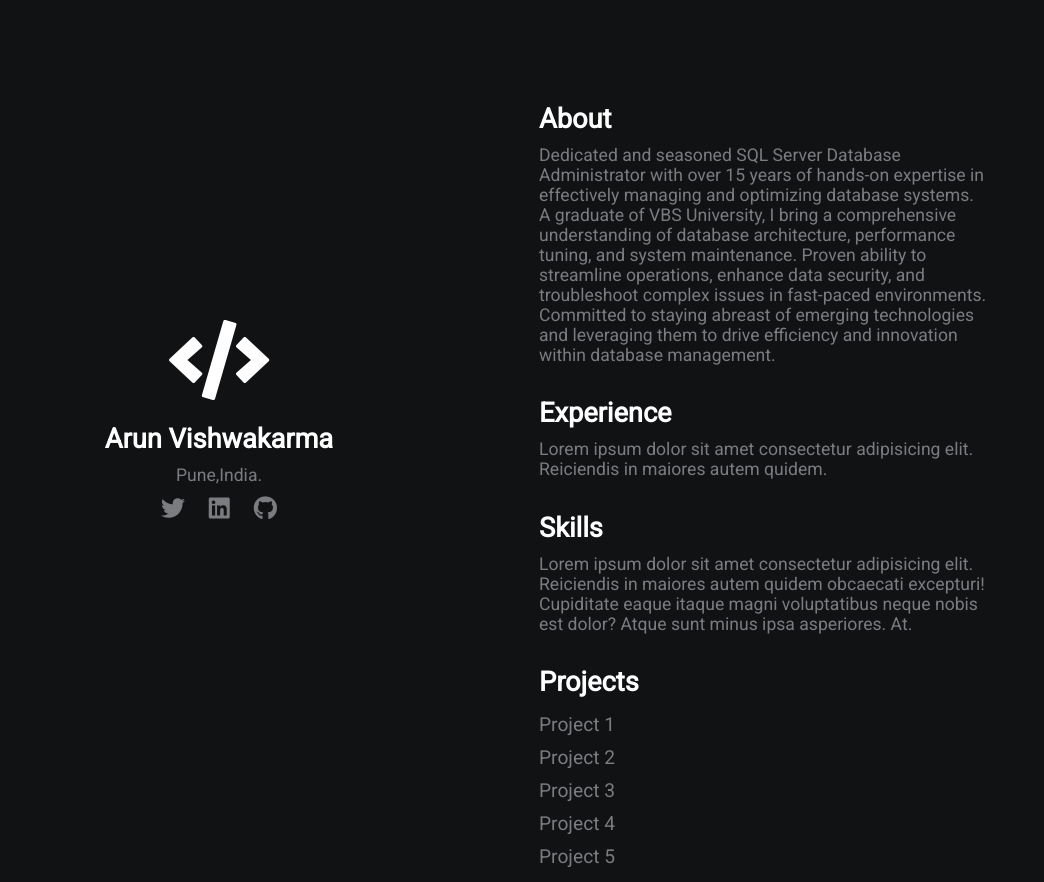
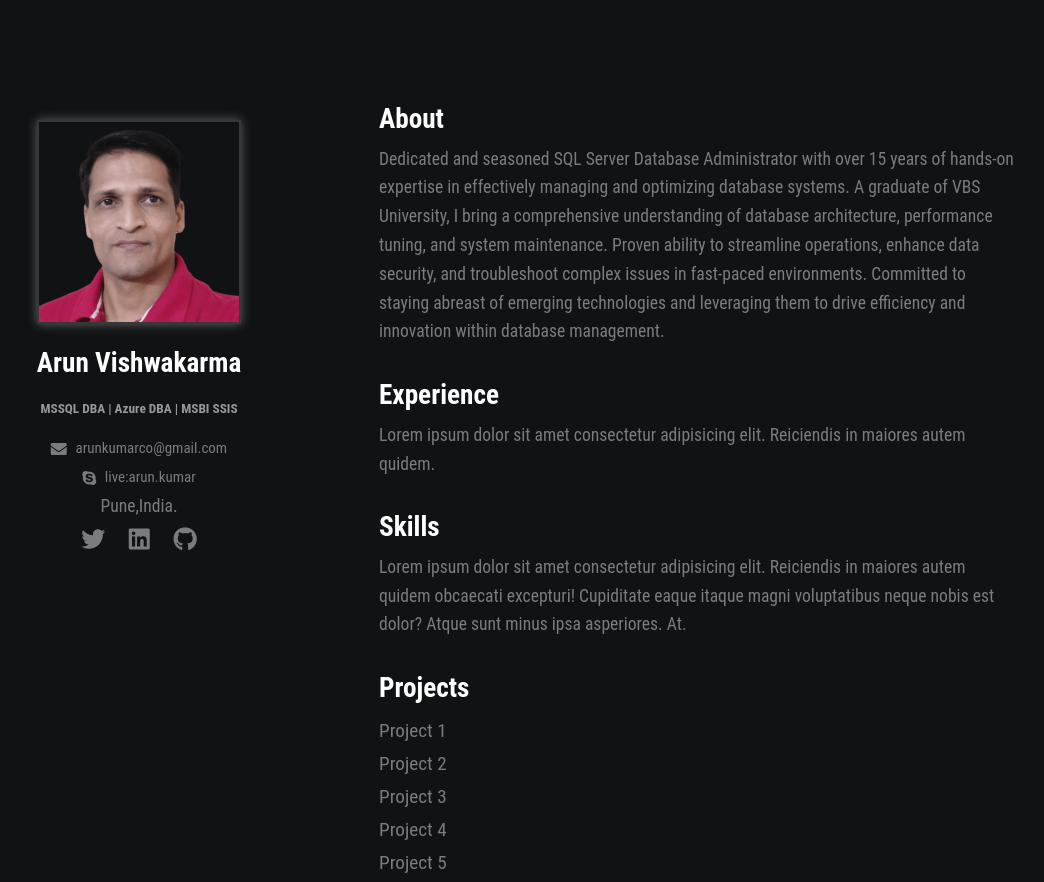
Before and after one commit to arunkumarco/arunkumarco.github.io, a plain HTML site: page index.html in a window 1280 px wide. Shown: the top 882 px of the page, without its empty margins (101-1145 px from the left). Drawn offline with Linux system fonts and the light colour scheme; a web font is replaced by a local one.

Commit message:
updated the index to add img

```diff
--- a/index.html
+++ b/index.html
@@ -11,12 +11,24 @@
 <body>
     <div class="grid-2">
         <div class="section-1">
-            <i class="fas fa-code fa-5x white"></i>
+
+            <div class="logo"><img src="Me_Arun.png" alt="logo"></div>
             <h2>Arun Vishwakarma</h2>
+            <h5 style="color: #ffffff91;">MSSQL DBA | Azure DBA | MSBI SSIS</h5>
+            <div class="contact-info" style="padding-bottom: 10px;">
+                <i class="fas fa-envelope"></i>
+                <p style="display: inline;font-size: 15px;">arunkumarco@gmail.com</p>
+
+              </div>
+              <div class="contact-info" style="padding-bottom: 10px;">
+                <i class="fab fa-skype"></i>
+                <p style="display: inline;font-size: 15px;">live:arun.kumar</p>
+              </div>
             <p>Pune,India.</p>
-            <a href="#"><i class="fab fa-twitter"></i></a>
-            <a href="#"><i class="fab fa-linkedin"></i></a>
-            <a href="#"><i class="fab fa-github"></i></a>
+            <a href="https://twitter.com/arunkumarco"><i class="fab fa-twitter"></i></a>
+            <a href="https://linkedin.com/in/arunvishwakarma"><i class="fab fa-linkedin"></i></a>
+            <a href="https://github.com/arunkumarco"><i class="fab fa-github"></i></a>
+
         </div>
         <div class="section-2">
             <h2>About</h2>
--- a/style.css
+++ b/style.css
@@ -1,15 +1,16 @@
-/* global */
+/* global
 @import url('https://fonts.googleapis.com/css?family=Roboto');
-
+*/
+@import url('https://fonts.googleapis.com/css?family=Roboto-Condensed');
 .grid-2{
     display: grid;
-    grid-template-columns: repeat(2,1fr);
+    grid-template-columns:1.5fr 2.5fr; /*repeat(2,2fr);*/
 }
 
 body{
     margin: 0;
     padding: 0;
-    font-family: 'Roboto', sans-serif;
+    font-family: 'Roboto Condensed', sans-serif;
     background-color: #101214;
     color: #7A7C80;
 
@@ -25,9 +26,27 @@ a{
 }
 /* section 1 */
 .section-1{
-    padding-top: 40vh;
+    padding-top: 15vh;
     text-align: center;
 }
+.logo   {
+    width: 200px;
+    height: 200px;
+    display: block;
+    margin-left: auto;
+    margin-right: auto;
+    border:2px solid #383838;
+    /*box-shadow: 0 0 5px 5px rgba(236, 235, 235, 0.452);*/
+    box-shadow: 0 0 10px 0 rgba(250, 250, 250, 0.342);
+
+  }
+  .logo img {
+    width: 100%;
+    height: 100%;
+    border: #fff;
+    border-left:10px;
+
+  }
 
 .section-1 p{
     font-size: 1.1rem;
@@ -47,7 +66,7 @@ a{
 /* section 2 */
 .section-2{
     padding-top: 10vh;
-    width: 70%;
+    width: 80%;
 }
 
 .section-2 h2{
@@ -57,6 +76,7 @@ a{
 
 .section-2 p{
     font-size: 1.1rem;
+    line-height: 1.8rem;
     padding-bottom: 10px;
     margin:0;
 }
@@ -102,3 +122,9 @@ a{
         padding-top: 2rem;
     }
 }
+/* Custom CSS to display elements inline */
+.contact-info i {
+    display: inline-block; /* Set icons to display inline */
+    vertical-align: middle; /* Align icons vertically in the middle */
+    margin-right: 5px; /* Add some space between icon and text */
+  }
```
Also changed, not shown: Me_Arun.png (added).
